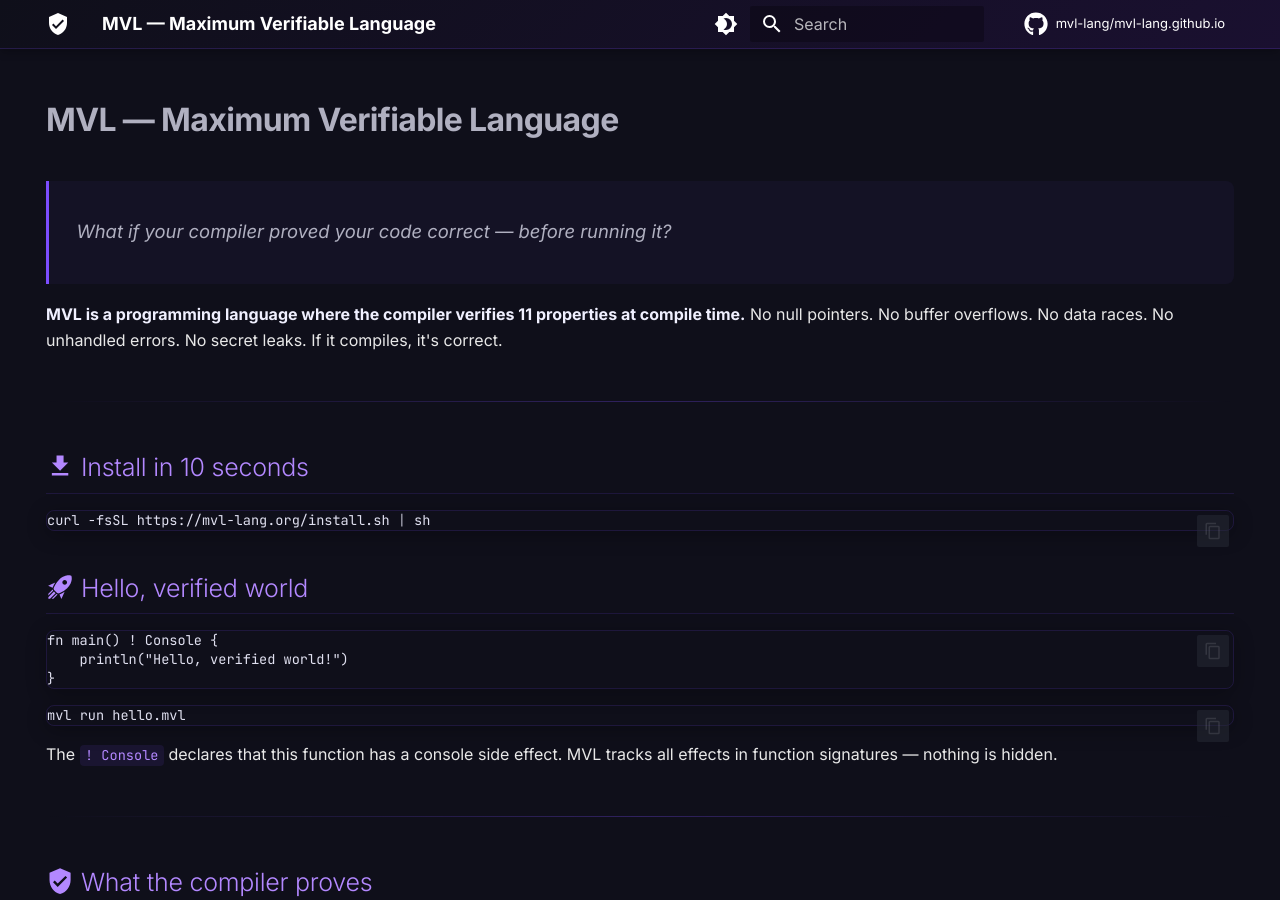
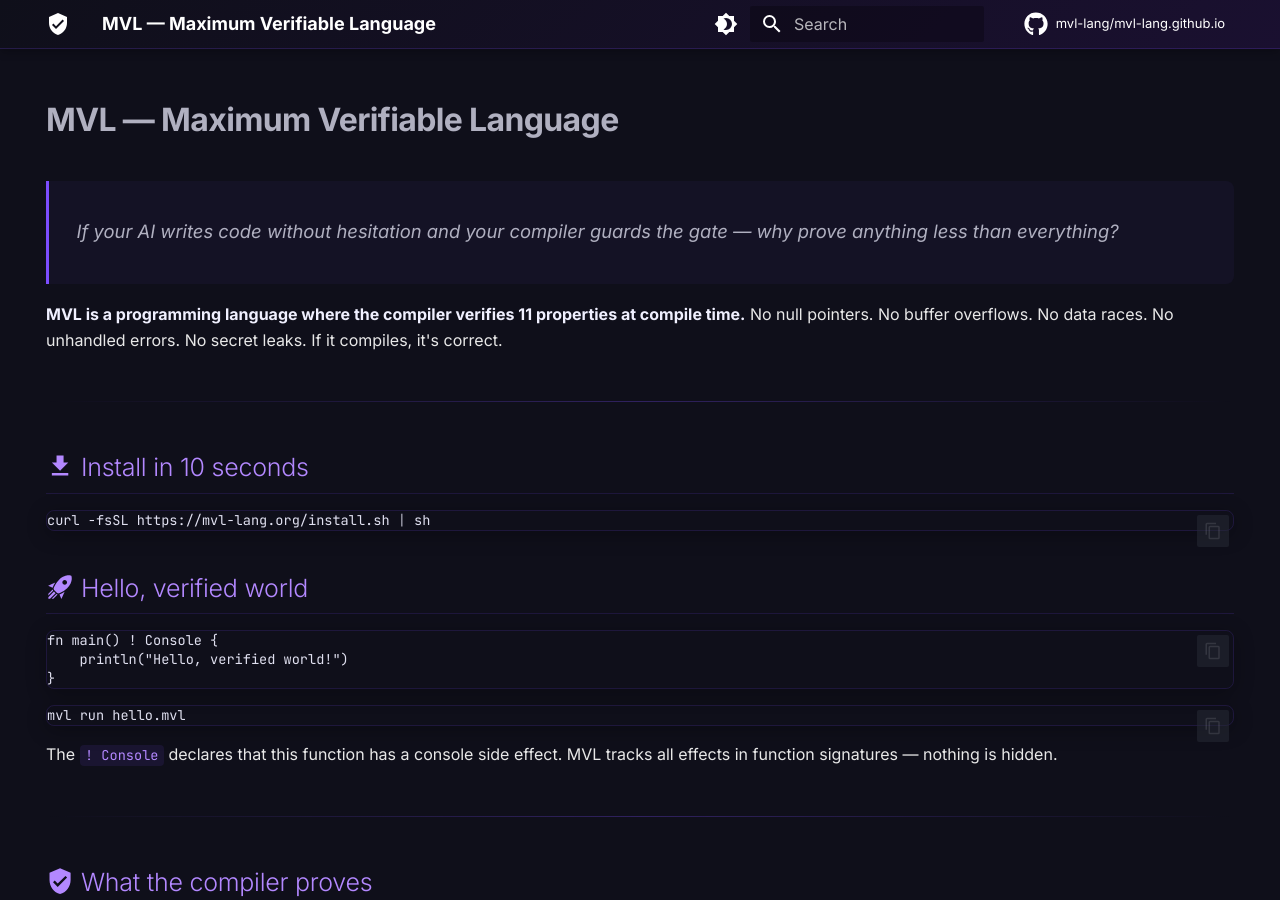
Before and after one commit to mvl-lang/mvl-lang.github.io, an MkDocs documentation site: the page built from docs/index.md, in a window 1280 px wide and 900 px high. Built offline with MkDocs 1.6.1 and Material for MkDocs 9.7.7, drawn with Linux system fonts in a browser that asks for light colours; comment, search, counter and statistics services are not loaded.

Commit message:
content: hero tagline — 'why prove anything less than everything?'

```diff
--- a/docs/index.md
+++ b/docs/index.md
@@ -6,7 +6,7 @@
 
 # MVL — Maximum Verifiable Language
 
-> *What if your compiler proved your code correct — before running it?*
+> *If your AI writes code without hesitation and your compiler guards the gate — why prove anything less than everything?*
 
 **MVL is a programming language where the compiler verifies 11 properties at compile time.** No null pointers. No buffer overflows. No data races. No unhandled errors. No secret leaks. If it compiles, it's correct.
 
```
